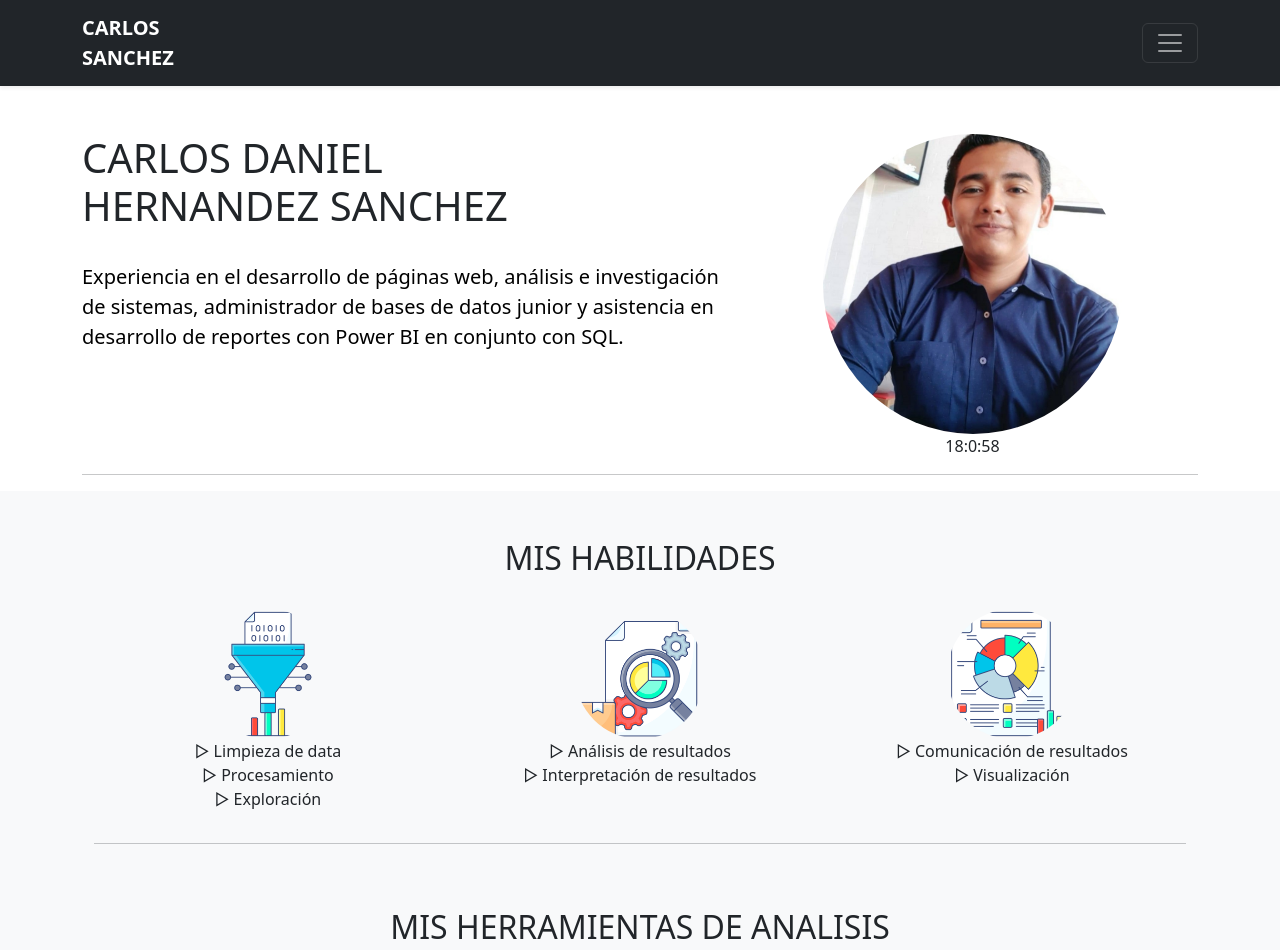
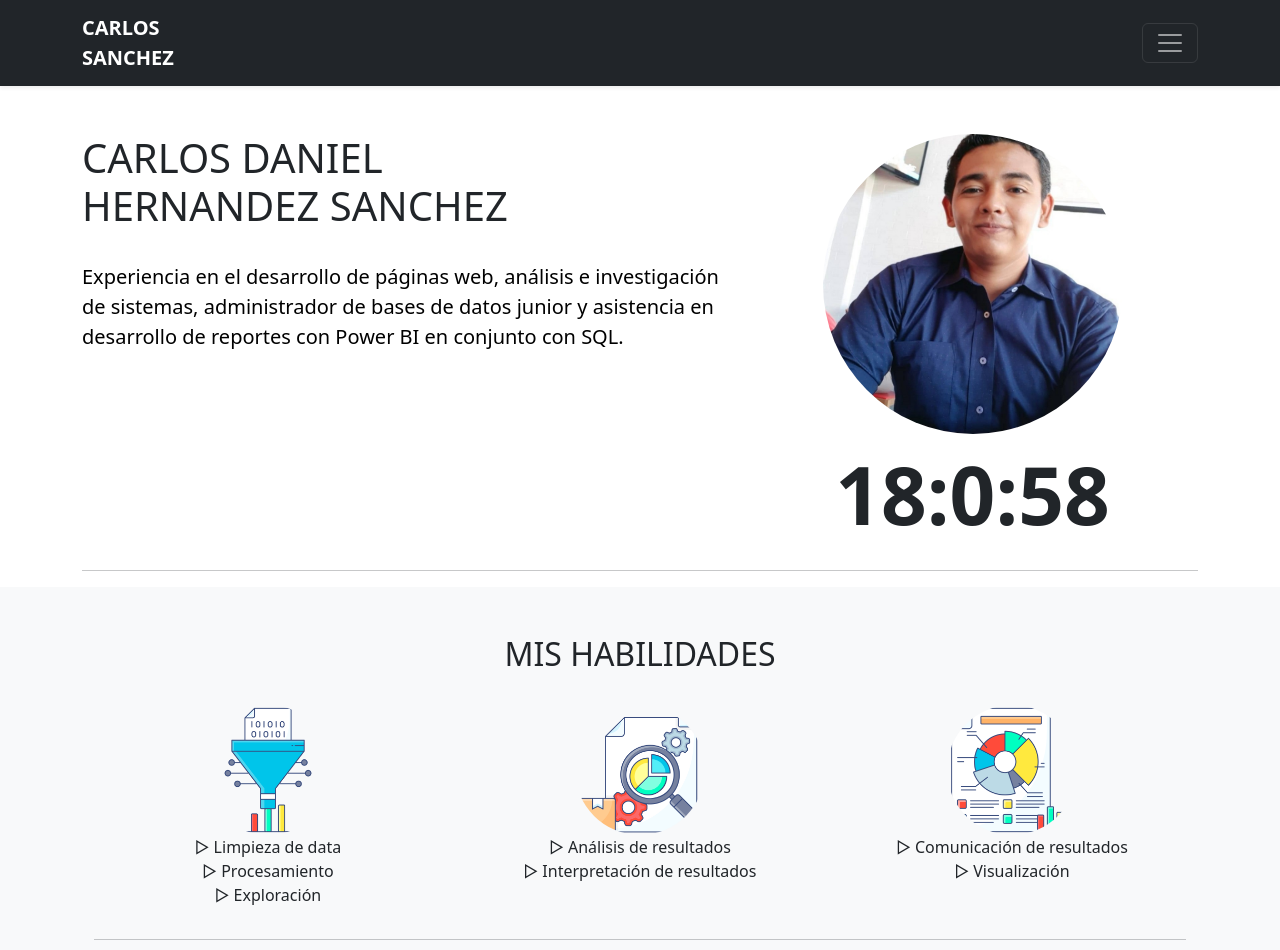
Before and after one commit to carlosanchez2603/carlosanchez2603.github.io, a plain HTML site: page index.html in a window 1280 px wide. Shown: the top 950 px of the page. Drawn offline with nearby package versions, Linux system fonts and the light colour scheme.

Commit message:
mas reloj

```diff
--- a/index.html
+++ b/index.html
@@ -11,7 +11,14 @@
     <!--
 <link href="/assets/dist/css/bootstrap.min.css" rel="stylesheet"> -->
 <link rel="stylesheet" href="style.css">
+    <style>
 
+    #clock {
+      font-size: 80px; /* Aumenta el tamaño de la fuente aquí */
+      font-weight: bold;
+      text-align: center;
+    }
+  </style>
 
   </head>
   <body>
```
